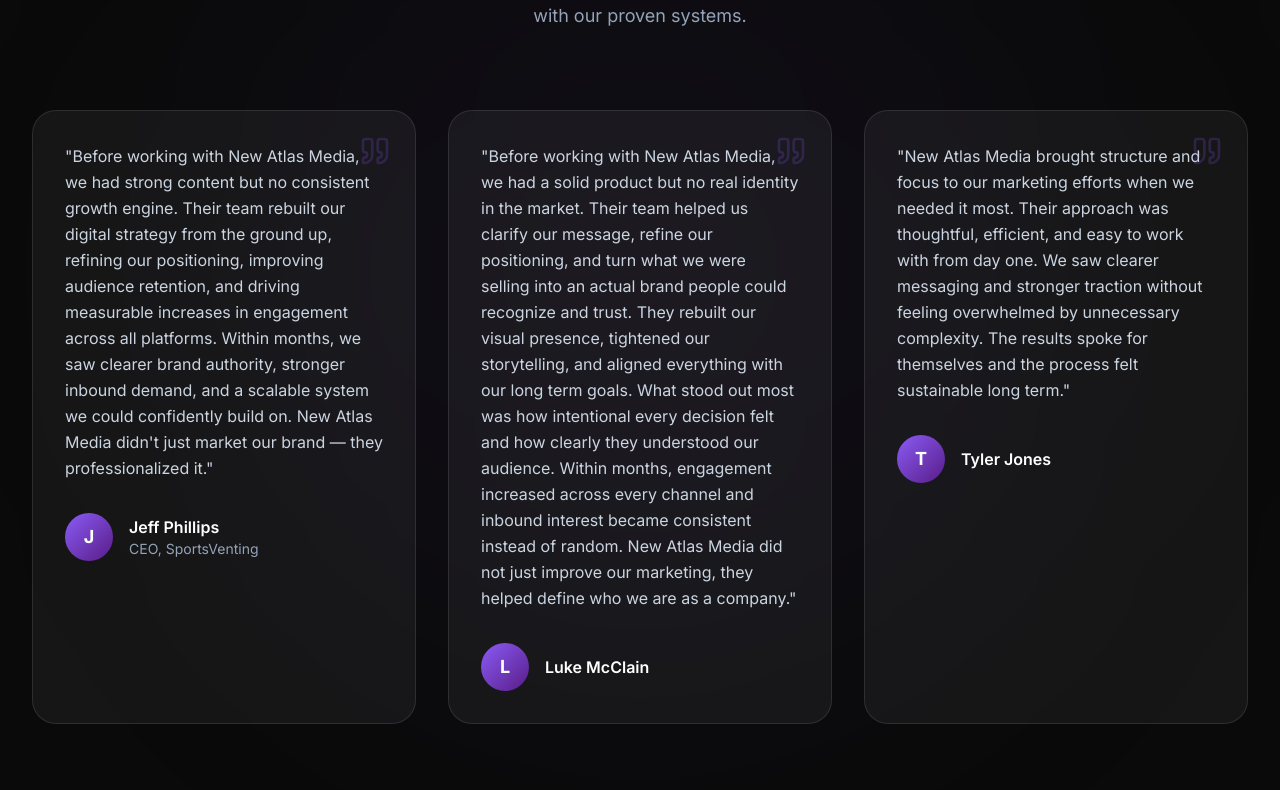
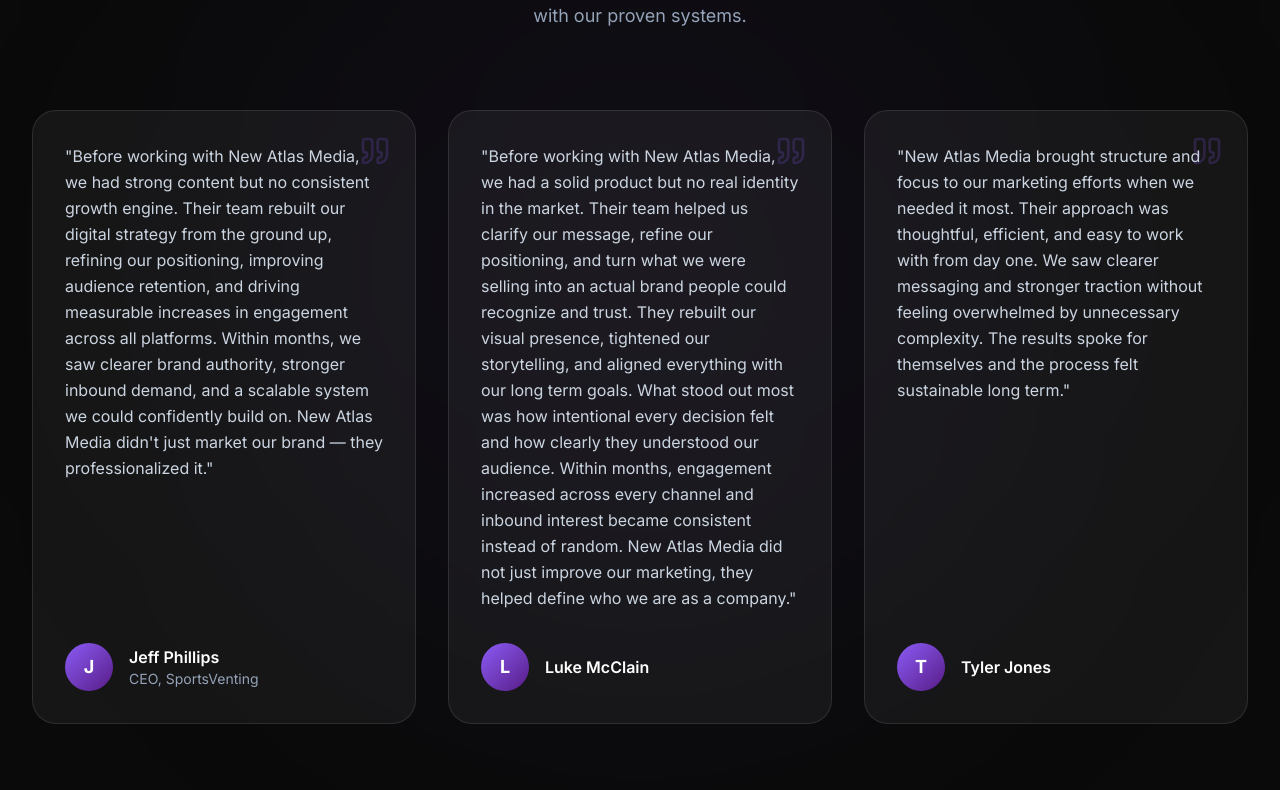
Before and after one commit to DavidZhu11/NewAtlasMedia, a React (Vite) app: page / in a window 1280 px wide. Shown: the part 1450-2240 px from the top of the page. Built offline with nearby package versions, Linux system fonts and the light colour scheme.

Commit message:
Remove technical breakdown button, align case study author sections

```diff
--- a/components/CaseStudies.tsx
+++ b/components/CaseStudies.tsx
@@ -51,7 +51,7 @@
                     {testimonials.map((testimonial, index) => (
                         <div
                             key={index}
-                            className={`group relative bg-white/5 border border-white/10 rounded-3xl p-8 hover:bg-white/[0.07] hover:border-brand-purple/30 transition-all duration-300 ${index === 0 ? 'md:col-span-2 lg:col-span-1' : ''
+                            className={`group relative bg-white/5 border border-white/10 rounded-3xl p-8 hover:bg-white/[0.07] hover:border-brand-purple/30 transition-all duration-300 flex flex-col ${index === 0 ? 'md:col-span-2 lg:col-span-1' : ''
                                 }`}
                         >
                             {/* Quote Icon */}
@@ -60,7 +60,7 @@
                             </div>
 
                             {/* Quote */}
-                            <blockquote className="text-slate-300 leading-relaxed mb-8 relative z-10">
+                            <blockquote className="text-slate-300 leading-relaxed mb-8 relative z-10 flex-grow">
                                 "{testimonial.quote}"
                             </blockquote>
 
--- a/components/Mechanism.tsx
+++ b/components/Mechanism.tsx
@@ -23,7 +23,7 @@
       <div className="max-w-7xl mx-auto px-4 sm:px-6 lg:px-8">
         <div className="text-center max-w-3xl mx-auto mb-20">
           <h2 className="text-3xl md:text-5xl font-bold text-white mb-6">
-            We Don't Consult. <br/>
+            We Don't Consult. <br />
             <span className="text-brand-purple">We Engineer Growth.</span>
           </h2>
           <p className="text-slate-400 text-lg">
@@ -54,12 +54,6 @@
             description="Once the foundation is set, we initiate continuous A/B testing and refinement cycles to ensure your growth is sustainable, profitable, and ready for institutional capital."
           />
         </div>
-
-        <div className="mt-16 text-center">
-            <button className="inline-flex items-center gap-2 text-white border-b border-brand-purple pb-1 hover:text-brand-purple transition-colors">
-                View the technical breakdown <ArrowRight size={16} />
-            </button>
-        </div>
       </div>
     </section>
   );
```
